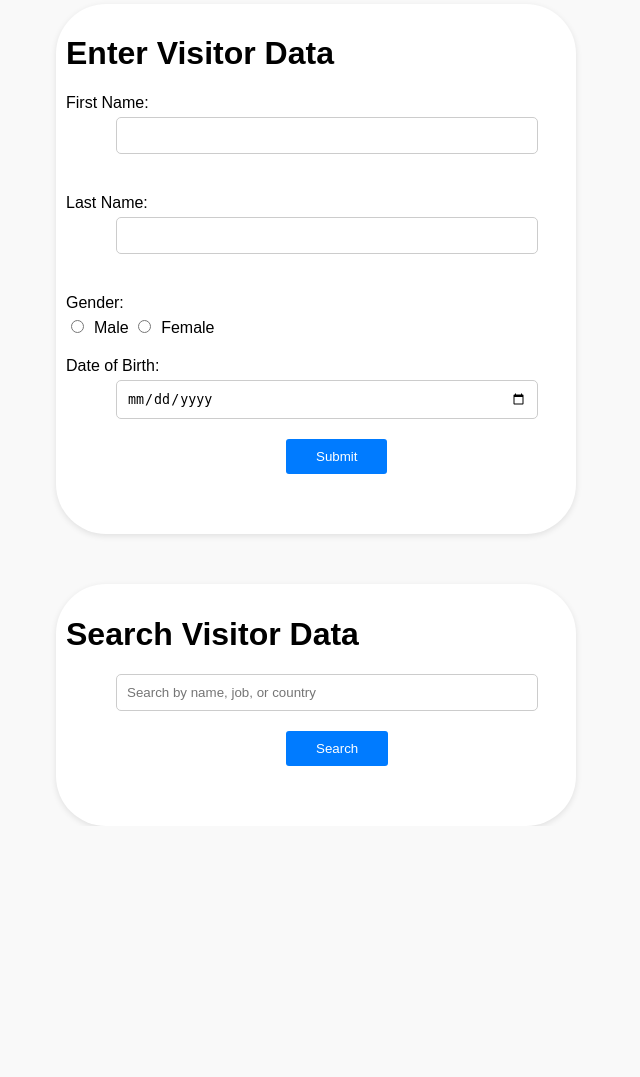
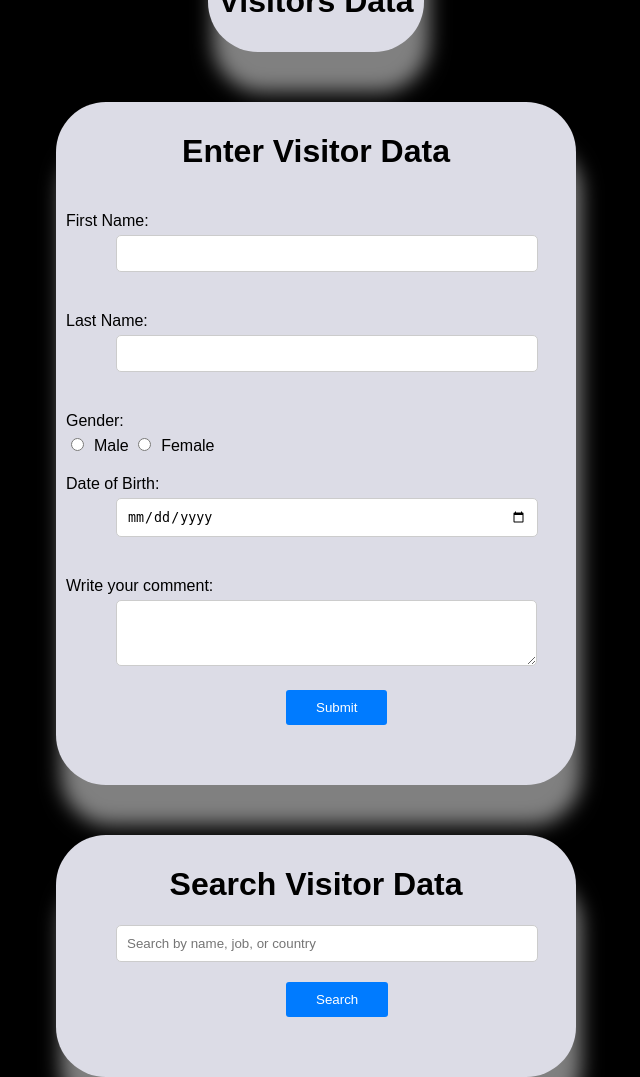
Before and after one commit to MoAboDaif/html, a PHP site: page / in a window 1280 px wide. Shown: the whole page, without its empty margins (324-964 px from the left). Before the commit the page ends 826 px from the top, so only its background shows below. Run offline with PHP 8.4, Linux system fonts and the light colour scheme.

Commit message:
Add files via upload

```diff
--- a/index.html
+++ b/index.html
@@ -5,13 +5,12 @@
     <meta name="viewport" content="width=device-width, initial-scale=1.0">
     <title>Visitor Data Form</title>
     <style>
-	:root
-	{
+        :root {
             --max-width-container: 500px;
         }
         body {
             font-family: Arial, sans-serif;
-            background-color: #f9f9f9;
+            background-color: #000;
             margin: 100px;
             padding: 0 auto;
         }
@@ -20,21 +19,25 @@
             margin: 0 auto;
             margin-bottom: 50px;
             padding: 10px;
-            background-color: #fff;
+            background-color: #dcdce6;
             border-radius: 50px;
-            box-shadow: 0 2px 6px rgba(0, 0, 0, 0.1);
+            box-shadow: 5px 40px 20px rgba(255, 255, 255, 0.5);
+            display: flex;
+            flex-direction: column;
+            align-items: center;
         }
         label {
             display: block;
             margin-bottom: 5px;
             margin-top: 20px;
         }
-        input[type="text"], input[type="date"] {
+        input[type="text"],
+        input[type="date"] {
             width: 100%;
             padding: 10px;
             border: 1px solid #ccc;
             border-radius: 5px;
-	    margin-Left: 50px;
+            margin-left: 50px;
             margin-bottom: 20px;
             max-width: calc(var(--max-width-container) - 100px);
         }
@@ -51,13 +54,26 @@
             margin-left: calc((var(--max-width-container) / 2) - 30px);
             margin-bottom: 50px;
         }
+        textarea[id="user_comment"] {
+            width: 100%;
+            border: 1px solid #ccc;
+            border-radius: 5px;
+            min-width: none;
+            margin-left: 50px;
+            margin-bottom: 20px;
+            max-width: calc(var(--max-width-container) - 85px);
+            max-height: 200px;
+        }
+        h1.white {
+            margin-top: 100px;
+        }
     </style>
 </head>
 <body>
-
-    <body style="display: flex; justify-content: center; align-items: center; height: 100vh; margin: 0; flex-direction: column;">
-	<h1>Visitor Data</h1>
-
+    <div style="display: flex; justify-content: center; align-items: center; height: 100vh; margin: 0; flex-direction: column;">
+        <div class="container" >
+            <h1 class="white">Visitors Data</h1>
+        </div>
         <div class="container">
             <h1>Enter Visitor Data</h1>
             <form action="save_data.php" method="post">
@@ -70,6 +86,8 @@
                 <input type="radio" id="female" name="gender" value="Female" label for="female">Female</label>
                 <label for="dob">Date of Birth:</label>
                 <input type="date" id="dob" name="dob" required>
+                <label for="user_comment">Write your comment:</label>
+                <textarea id="user_comment" name="user_comment" rows="4" cols="50"></textarea>
                 <input type="submit" value="Submit">
             </form>
         </div>
@@ -80,5 +98,6 @@
                 <input type="submit" value="Search">
             </form>
         </div>
+    </div>
 </body>
 </html>
```
Also changed, not shown: save_data.php (+14 -12 lines), search_data.php (+27 -6 lines), CREATE DATABASE mywebsite.txt (line endings or trailing spaces). Lines whose indentation alone changed are shown as unchanged.
